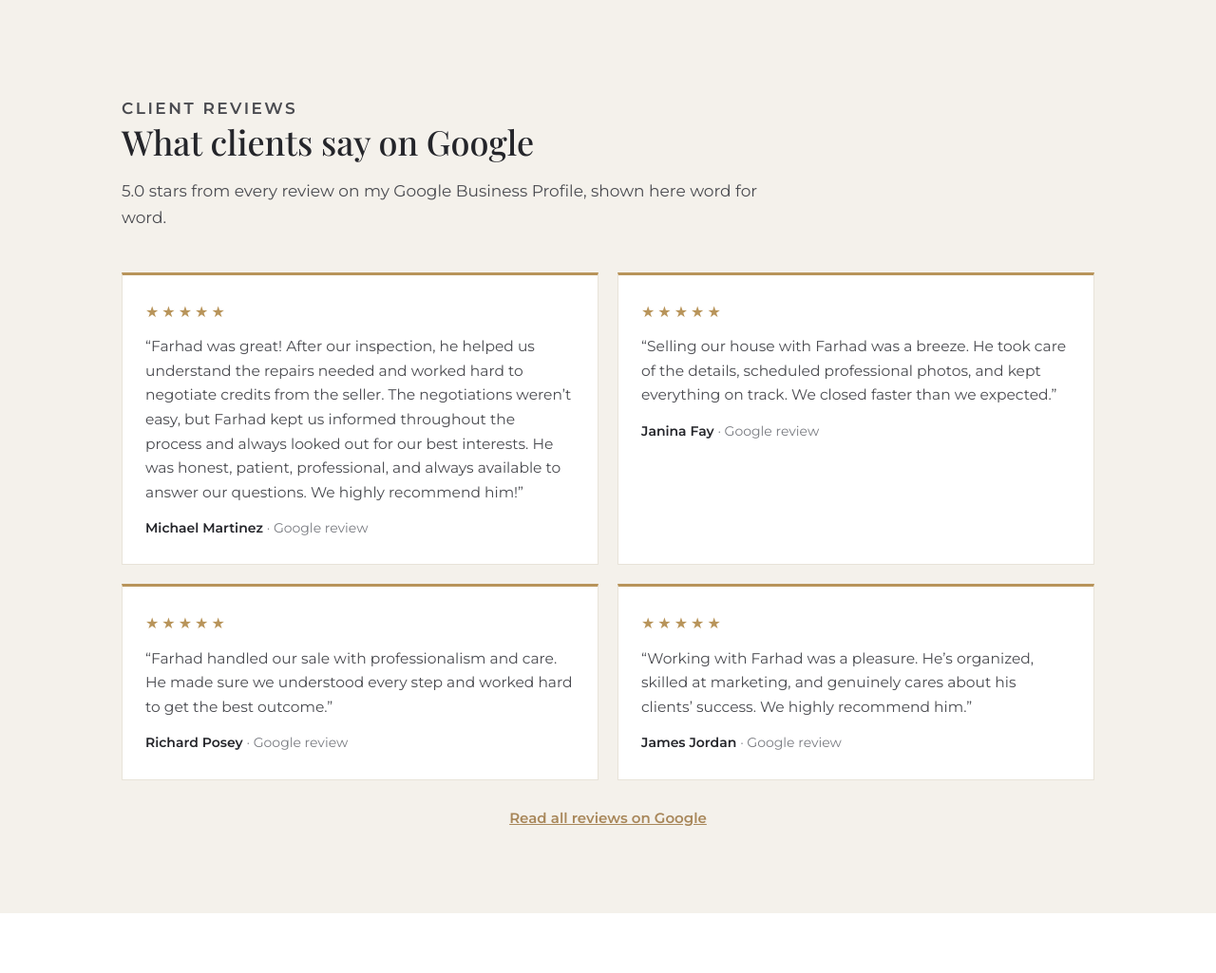
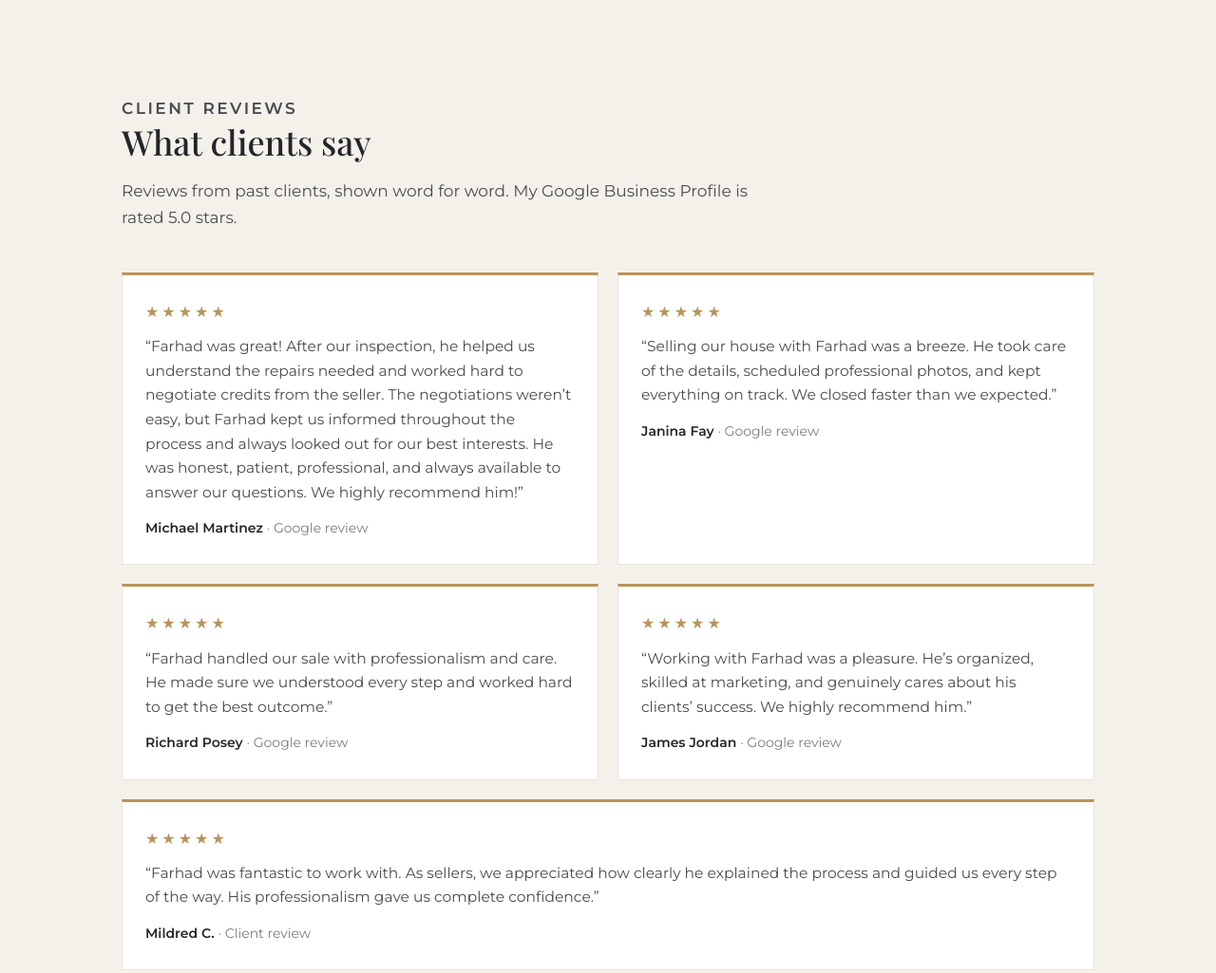
Before and after one commit to yasharpourf-lgtm/probatebrokergroup, a plain HTML site: page index.html in a window 1280 px wide. Shown: the part 6000-7025 px from the top of the page at 95% size. Drawn offline with nearby package versions, Linux system fonts and the light colour scheme; a web font is replaced by a local one.

Commit message:
Add Mildred C. client review to reviews section
Co-Authored-By: Claude Opus 5.5 <noreply@anthropic.com>
Claude-Session: https://claude.ai/code/session_017rEiktHYPyWAx54guBWnHp

```diff
--- a/index.html
+++ b/index.html
@@ -94,6 +94,7 @@
   .rev figcaption span{font-weight:400;color:var(--muted)}
   .rev-foot{text-align:center;margin:28px 0 0;color:var(--text2);font-size:15px}
   .rev-foot a{color:var(--gold-m);font-weight:600}
+  .rev:last-child:nth-child(odd){grid-column:1/-1}
   @media (max-width:760px){.revs{grid-template-columns:1fr}}
   /* help grid */
   .grid{display:grid;grid-template-columns:repeat(4,1fr);gap:18px}
@@ -441,14 +442,15 @@
   <div class="wrap">
     <div class="sec-head">
       <p class="eyebrow">Client reviews</p>
-      <h2>What clients say on Google</h2>
-      <p>5.0 stars from every review on my Google Business Profile, shown here word for word.</p>
+      <h2>What clients say</h2>
+      <p>Reviews from past clients, shown word for word. My Google Business Profile is rated 5.0 stars.</p>
     </div>
     <div class="revs">
       <figure class="rev"><div class="stars" aria-label="5 out of 5 stars">&#9733;&#9733;&#9733;&#9733;&#9733;</div><blockquote>&ldquo;Farhad was great! After our inspection, he helped us understand the repairs needed and worked hard to negotiate credits from the seller. The negotiations weren&rsquo;t easy, but Farhad kept us informed throughout the process and always looked out for our best interests. He was honest, patient, professional, and always available to answer our questions. We highly recommend him!&rdquo;</blockquote><figcaption>Michael Martinez <span>&middot; Google review</span></figcaption></figure>
       <figure class="rev"><div class="stars" aria-label="5 out of 5 stars">&#9733;&#9733;&#9733;&#9733;&#9733;</div><blockquote>&ldquo;Selling our house with Farhad was a breeze. He took care of the details, scheduled professional photos, and kept everything on track. We closed faster than we expected.&rdquo;</blockquote><figcaption>Janina Fay <span>&middot; Google review</span></figcaption></figure>
       <figure class="rev"><div class="stars" aria-label="5 out of 5 stars">&#9733;&#9733;&#9733;&#9733;&#9733;</div><blockquote>&ldquo;Farhad handled our sale with professionalism and care. He made sure we understood every step and worked hard to get the best outcome.&rdquo;</blockquote><figcaption>Richard Posey <span>&middot; Google review</span></figcaption></figure>
       <figure class="rev"><div class="stars" aria-label="5 out of 5 stars">&#9733;&#9733;&#9733;&#9733;&#9733;</div><blockquote>&ldquo;Working with Farhad was a pleasure. He’s organized, skilled at marketing, and genuinely cares about his clients’ success. We highly recommend him.&rdquo;</blockquote><figcaption>James Jordan <span>&middot; Google review</span></figcaption></figure>
+      <figure class="rev"><div class="stars" aria-label="5 out of 5 stars">&#9733;&#9733;&#9733;&#9733;&#9733;</div><blockquote>&ldquo;Farhad was fantastic to work with. As sellers, we appreciated how clearly he explained the process and guided us every step of the way. His professionalism gave us complete confidence.&rdquo;</blockquote><figcaption>Mildred C. <span>&middot; Client review</span></figcaption></figure>
     </div>
     <p class="rev-foot"><a href="https://maps.google.com/?cid=7965963452904574740" target="_blank" rel="noopener">Read all reviews on Google</a></p>
   </div>
```
